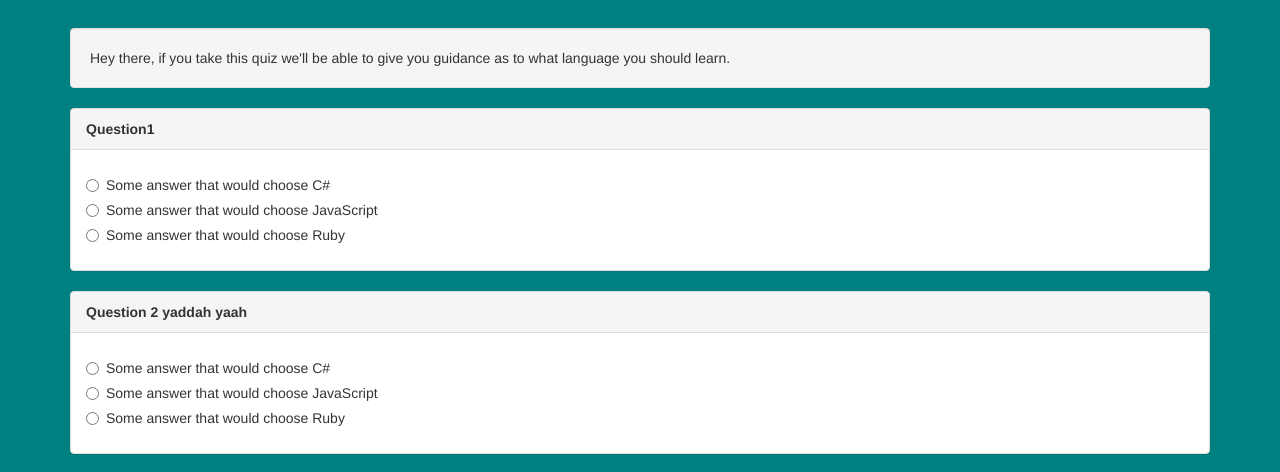
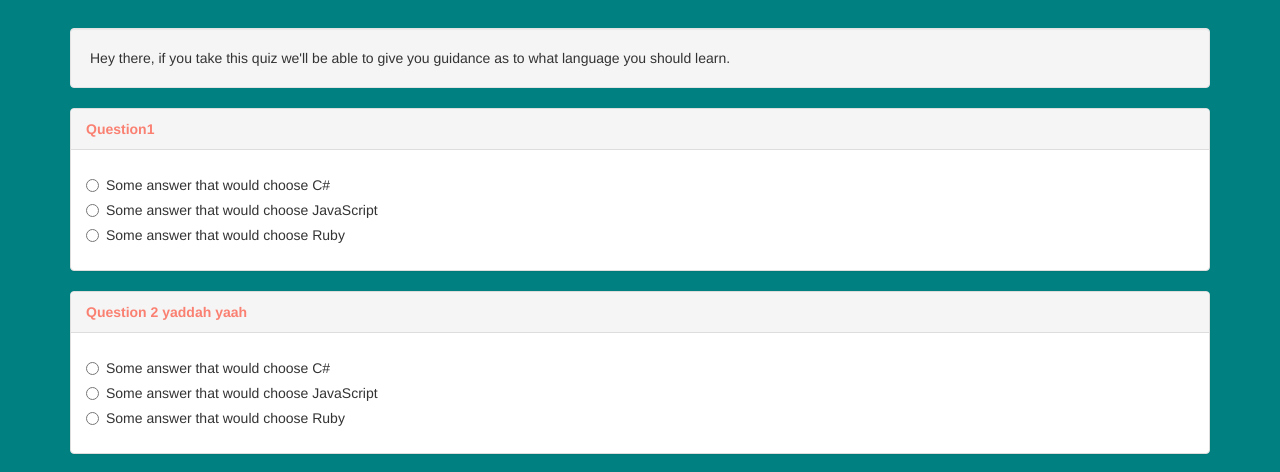
Before and after one commit to PoterekM/Epicodus-track, a plain HTML site: page index.html in a window 1280 px wide. Shown: the part 261-733 px from the top of the page. Drawn offline with Linux system fonts and the light colour scheme.

Commit message:
add important to panel heading to change text color

```diff
--- a/css/styles.css
+++ b/css/styles.css
@@ -14,6 +14,7 @@ body {
 
 .panel-heading {
   font-weight: bold;
+  color: salmon !important;
 }
 
 /*
```
